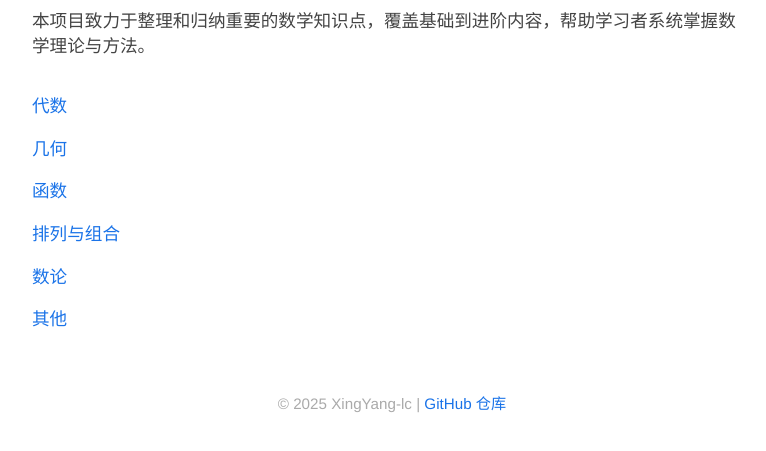
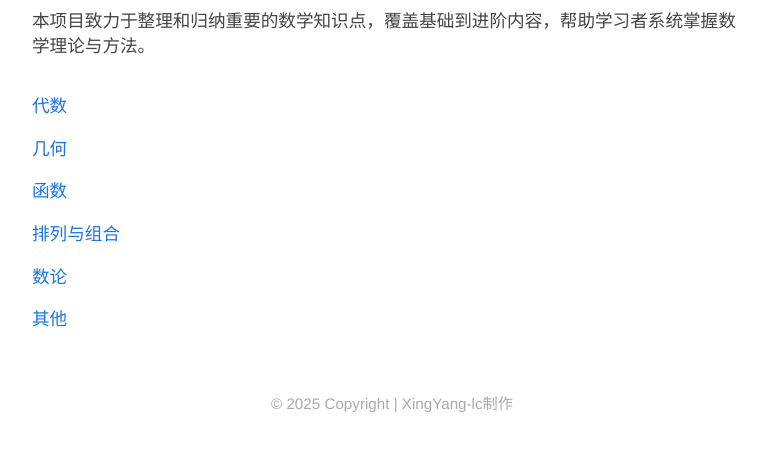
Before and after one commit to XingYang-lc/Maths, a plain HTML site: page index.html in a window 1280 px wide. Shown: the part 101-552 px from the top of the page, without its empty margins (248-1014 px from the left). Drawn offline with Linux system fonts and the light colour scheme.

Commit message:
Update index.html

```diff
--- a/index.html
+++ b/index.html
@@ -66,7 +66,7 @@
       <li><a href="others.html">其他</a></li>
     </ul>
     <footer>
-      &copy; 2025 XingYang-lc | <a href="https://github.com/XingYang-lc/Maths">GitHub 仓库</a>
+      &copy; 2025 Copyright | XingYang-lc制作
     </footer>
   </div>
 </body>
```
